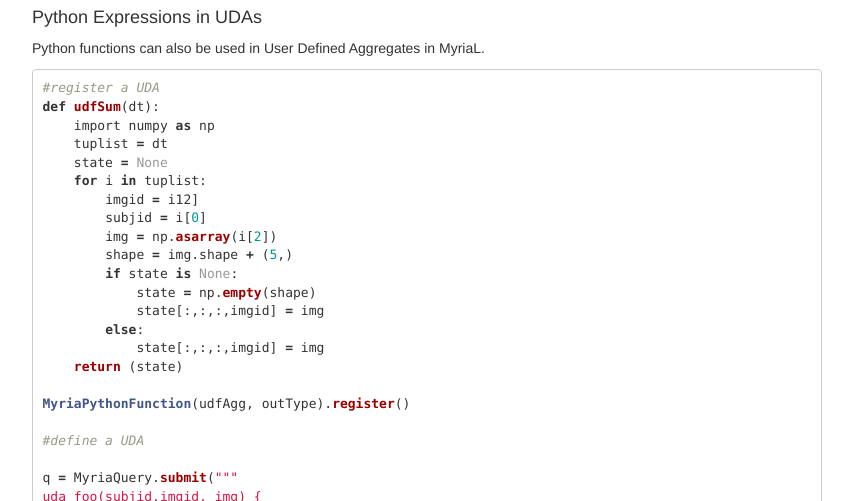
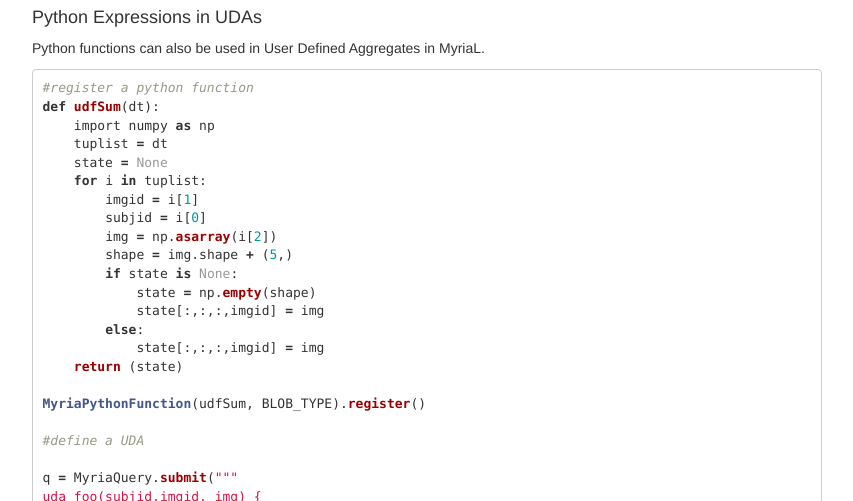
Before and after one commit to uwescience/myria-website, a Jekyll site: the page built from docs/myria-python/index.md, in a window 1280 px wide and 900 px high, scrolled down 4511 px. Shown: the part 180-681 px from the top of the window, without its empty margins (213-1066 px from the left). Built offline with Jekyll 4.4.1, drawn with Linux system fonts in a browser that asks for light colours; nearby versions of some CDN libraries.

Commit message:
code review changes

````diff
--- a/docs/myria-python/index.md
+++ b/docs/myria-python/index.md
@@ -231,13 +231,13 @@
 Python functions can also be used in User Defined Aggregates in MyriaL.
 
 ```python
-#register a UDA
+#register a python function
 def udfSum(dt):
     import numpy as np
     tuplist = dt
     state = None
     for i in tuplist:
-        imgid = i12]
+        imgid = i[1]
         subjid = i[0]
         img = np.asarray(i[2])
         shape = img.shape + (5,)
@@ -248,7 +248,7 @@
             state[:,:,:,imgid] = img
     return (state)
 
-MyriaPythonFunction(udfAgg, outType).register()
+MyriaPythonFunction(udfSum, BLOB_TYPE).register()
 
 #define a UDA
 
````
